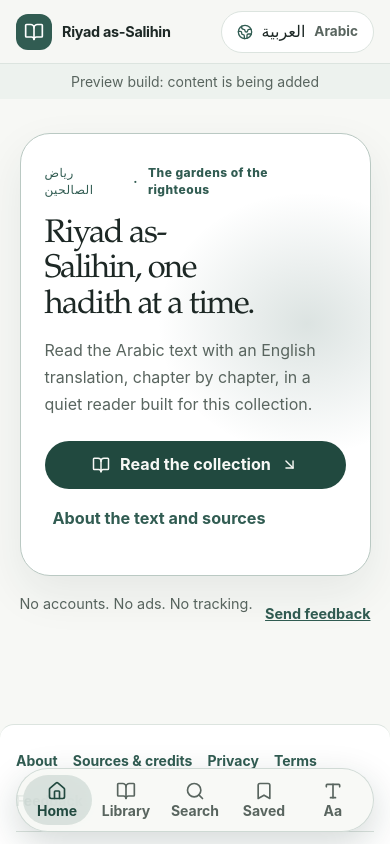
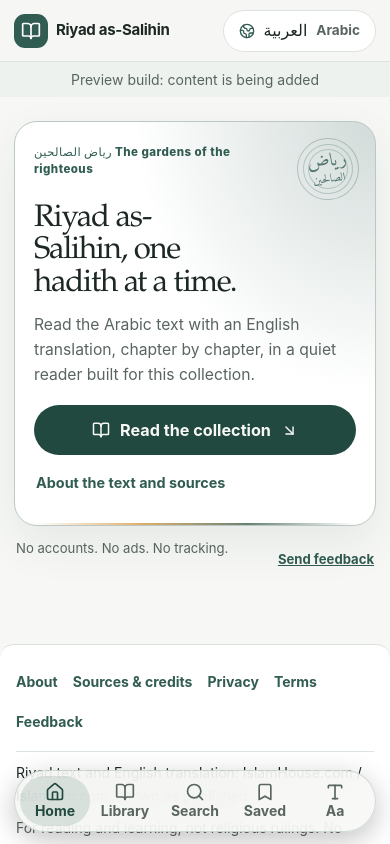
Before and after one commit to haiderimran019/Riyadh-as-Saliheen, a React (Vite) app: page / in a window 390 px wide. Shown: the top 844 px of the page. Built offline with nearby package versions, Linux system fonts and the light colour scheme; no server answers; a web font is replaced by a local one.

Commit message:
polish: create an editorial mobile reading experience

```diff
--- a/src/pages/ReaderPage.tsx
+++ b/src/pages/ReaderPage.tsx
@@ -206,7 +206,10 @@
         </div>
 
         <div className="reader-toolbar" aria-label="Reader controls">
-          <button className="open-reading-controls" onClick={() => dispatchAppEvent(APP_EVENTS.openReadingSettings)}><Type size={17} /> Reading settings</button>
+          <div className="reader-toolbar-head">
+            <div className="reader-tools-caption"><p className="eyebrow">Reading controls</p><span>Language and grading</span></div>
+            <button className="open-reading-controls" aria-label="Open reading display settings" onClick={() => dispatchAppEvent(APP_EVENTS.openReadingSettings)}><Type size={17} /> Text settings</button>
+          </div>
           {collection && collection.languages.length > 0 && (
             <label className="language-control">
               <span>Translation</span>
@@ -215,15 +218,15 @@
               </select>
             </label>
           )}
-          {collection && language !== 'ar' && <button className="offline-button" onClick={() => void downloadLanguage()}>{offlineStatus || 'Download language'}</button>}
           <label className="trust-control">
-            <span>Trust filter</span>
+            <span>Grade filter</span>
             <select value={trustFilter} onChange={(event) => setTrustFilter(event.target.value as TrustFilter)}>
               <option value="sahih">Sahih only</option>
               <option value="sahih-hasan">Sahih + Hasan</option>
               <option value="all">All</option>
             </select>
           </label>
+          {collection && language !== 'ar' && <button className="offline-button" onClick={() => void downloadLanguage()}>{offlineStatus || 'Save language offline'}</button>}
         </div>
 
         {error && <p className="notice error" role="alert">{error}</p>}
--- a/src/styles.css
+++ b/src/styles.css
@@ -460,6 +460,74 @@
 .source-status h2 { margin: 0 0 8px; font-family: Georgia, serif; font-size: 1.2rem; font-weight: 550; }
 .source-status p { margin: 0; color: var(--muted); line-height: 1.65; }
 .saved-reference { min-width: 0; overflow-wrap: anywhere; }
+
+/* Purpose-built phone reading layout: bookplate home, compact controls, calm folios. */
+.reader-toolbar-head { display: flex; min-width: 0; align-items: center; justify-content: center; }
+.reader-tools-caption { display: none; }
+@media (max-width: 720px) {
+  .topbar { min-height: 62px; padding-inline: 14px; }
+  .brand { gap: 8px; font-size: .94rem; }
+  .brand-mark { width: 34px; height: 34px; border-radius: 11px; }
+
+  .riyad-home { padding: 24px 14px 38px; }
+  .hero-panel { min-height: 0; padding: 22px 19px 20px; border-radius: 23px; background: radial-gradient(ellipse at 100% 0%, color-mix(in srgb, var(--accent) 22%, transparent), transparent 47%), var(--surface); }
+  .hero-panel::before { background-size: 16px 16px; opacity: .18; mask-image: linear-gradient(145deg, transparent 28%, #000 100%); }
+  .hero-panel::after { position: absolute; right: 20px; bottom: 0; left: 20px; height: 2px; background: linear-gradient(90deg, transparent, var(--focus), color-mix(in srgb, var(--focus) 10%, var(--accent)), transparent); content: ''; opacity: .8; }
+  .hero-copy { width: 100%; }
+  .hero-copy .eyebrow { max-width: calc(100% - 76px); align-items: flex-start; gap: 7px; font-size: .72rem; line-height: 1.5; }
+  .hero-copy .eyebrow > span { display: none; }
+  .hero-copy h1 { max-width: 15ch; margin: 24px 0 13px; font-size: clamp(1.9rem, 8vw, 2.45rem); line-height: 1.04; letter-spacing: -.04em; }
+  .hero-copy .lede { max-width: 34ch; margin-bottom: 18px; font-size: .98rem; line-height: 1.58; }
+  .hero-seal { top: 16px; right: 16px; display: grid; width: 62px; border-color: color-mix(in srgb, var(--accent) 35%, transparent); opacity: .82; transform: rotate(-7deg); }
+  .hero-seal::before { inset: 5px; }
+  .hero-seal::after { inset: 10px; }
+  .hero-seal span { font-size: 1.15rem; }
+  .hero-seal i { font-size: .72rem; }
+  .hero-actions { gap: 6px; }
+  .hero-actions .primary-action { min-height: 50px; }
+  .hero-actions .text-action { justify-content: flex-start; padding-inline: 2px; font-size: .9rem; }
+  .home-bottomline { margin: 12px 2px 0; color: var(--muted); font-size: .82rem; }
+
+  .reader-page { padding: 22px 14px 100px; }
+  .reader-heading { margin-bottom: 18px; }
+  .reader-heading .back-link { margin-bottom: 14px; }
+  .reader-heading > div { padding-inline-start: 11px; border-inline-start: 2px solid var(--focus); }
+  .reader-heading > div > .eyebrow { margin: 0; letter-spacing: .08em; }
+  .reader-heading h1 { max-width: 26ch; margin: 7px 0 15px; font-family: "Iowan Old Style", "Palatino Linotype", Georgia, serif; font-size: clamp(1.5rem, 6.2vw, 1.95rem); line-height: 1.1; letter-spacing: -.03em; }
+  .reader-toolbar { position: static; display: grid; grid-template-columns: minmax(0, 1fr) minmax(0, 1fr); gap: 10px; margin: 0 0 20px; padding: 13px; border: 1px solid color-mix(in srgb, var(--accent) 24%, var(--border)); border-top: 2px solid color-mix(in srgb, var(--focus) 70%, var(--accent)); border-radius: 19px; background: linear-gradient(145deg, var(--surface), color-mix(in srgb, var(--surface-soft) 70%, var(--surface))); box-shadow: 0 8px 24px rgba(0, 0, 0, .08); }
+  .reader-toolbar-head { grid-column: 1 / -1; justify-content: space-between; gap: 12px; padding: 0 0 10px; border-bottom: 1px solid var(--border); }
+  .reader-tools-caption { display: block; min-width: 0; }
+  .reader-tools-caption .eyebrow { margin: 0; font-size: .72rem; letter-spacing: .08em; }
+  .reader-tools-caption span { display: block; margin-top: 1px; color: var(--muted); font-size: .82rem; line-height: 1.35; }
+  .reader-toolbar-head .open-reading-controls { width: auto; min-height: 42px; flex: 0 0 auto; justify-content: center; padding-inline: 11px; border-radius: 999px; background: var(--surface-soft); font-size: .82rem; }
+  .reader-toolbar .language-control, .reader-toolbar .trust-control { display: flex; min-width: 0; min-height: 0; align-items: stretch; flex-direction: column; gap: 5px; padding: 0; color: var(--muted); font-size: .78rem; }
+  .reader-toolbar .language-control > span, .reader-toolbar .trust-control > span { line-height: 1.3; }
+  .reader-toolbar .language-control select, .reader-toolbar .trust-control select { width: 100%; min-height: 44px; padding: 6px 9px; border-radius: 11px; font-size: .9rem; }
+  .reader-toolbar > .offline-button { grid-column: 1 / -1; width: fit-content; min-height: 38px; justify-content: flex-start; padding-inline: 0; border: 0; background: transparent; color: var(--accent); font-size: .82rem; }
+  .hadith-list { gap: 16px; }
+  .hadith-card { border-color: color-mix(in srgb, var(--accent) 24%, var(--border)); border-radius: 19px; box-shadow: 0 7px 24px rgba(0, 0, 0, .09); }
+  .hadith-meta { position: relative; gap: 8px; padding: 16px 18px; background: linear-gradient(110deg, color-mix(in srgb, var(--accent) 8%, var(--surface)), var(--surface) 58%); }
+  .hadith-meta::before { position: absolute; inset-block: 12px; inset-inline-start: 0; width: 2px; border-radius: 2px; background: var(--focus); content: ''; }
+  .hadith-number { display: inline-flex; align-items: center; gap: 9px; }
+  .hadith-number::before { width: 6px; height: 6px; border-radius: 50%; background: var(--focus); box-shadow: 0 0 0 4px color-mix(in srgb, var(--focus) 14%, transparent); content: ''; }
+  .hadith-meta p { font-size: .86rem; line-height: 1.5; }
+  .arabic-text { padding: 26px 18px 29px; line-height: 1.9; }
+  .translation-block { padding: 21px 18px; }
+  .hadeethenc-commentary { padding-inline: 18px; }
+  .hadeethenc-credit { padding-inline: 18px; }
+  .hadith-footer { gap: 12px; padding: 14px 18px; }
+
+  .floating-nav { width: calc(100% - 28px); min-height: 62px; padding: 5px; background: color-mix(in srgb, var(--surface) 92%, transparent); box-shadow: 0 8px 28px rgba(0, 0, 0, .24); }
+  .floating-nav a, .floating-nav button { min-height: 48px; gap: 1px; padding: 3px 2px; }
+  .app-shell { padding-bottom: calc(100px + env(safe-area-inset-bottom)); }
+}
+@media (max-width: 380px) {
+  .riyad-home { padding-inline: 12px; }
+  .hero-panel { padding-inline: 16px; }
+  .reader-page { padding-inline: 12px; }
+  .reader-toolbar { gap: 8px; padding: 11px; }
+  .reader-toolbar .language-control select, .reader-toolbar .trust-control select { padding-inline: 7px; font-size: .85rem; }
+}
 .folder-message { min-height: 1.5em; margin: 8px 0 0; color: var(--muted); font-size: .875rem; }
 .folder-tab { display: inline-flex; flex: none; align-items: center; overflow: hidden; border: 1px solid var(--border); border-radius: 999px; background: var(--surface); }
 .folder-tab > button:first-child { border: 0; border-radius: 999px 0 0 999px; background: transparent; }
```
